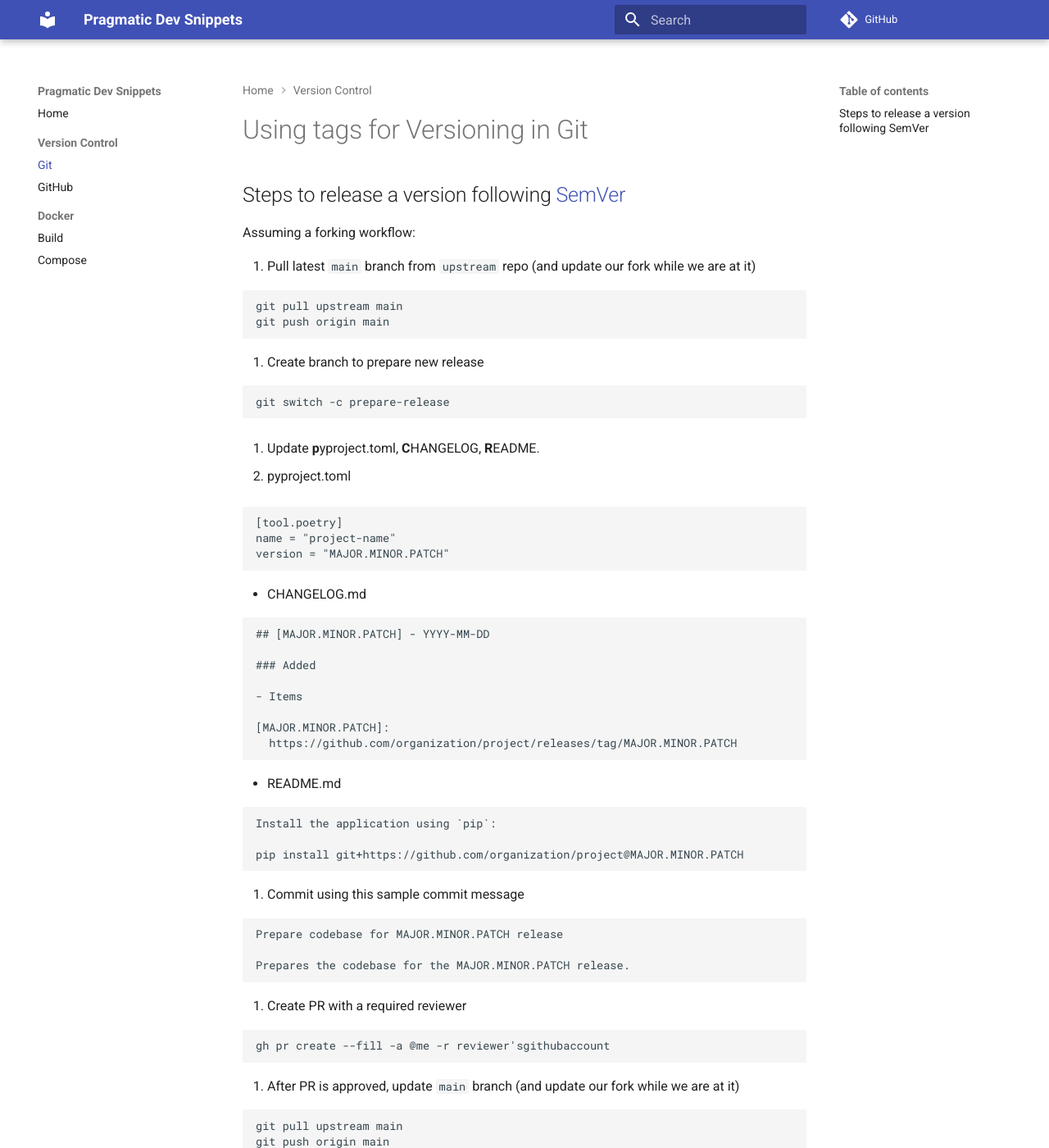
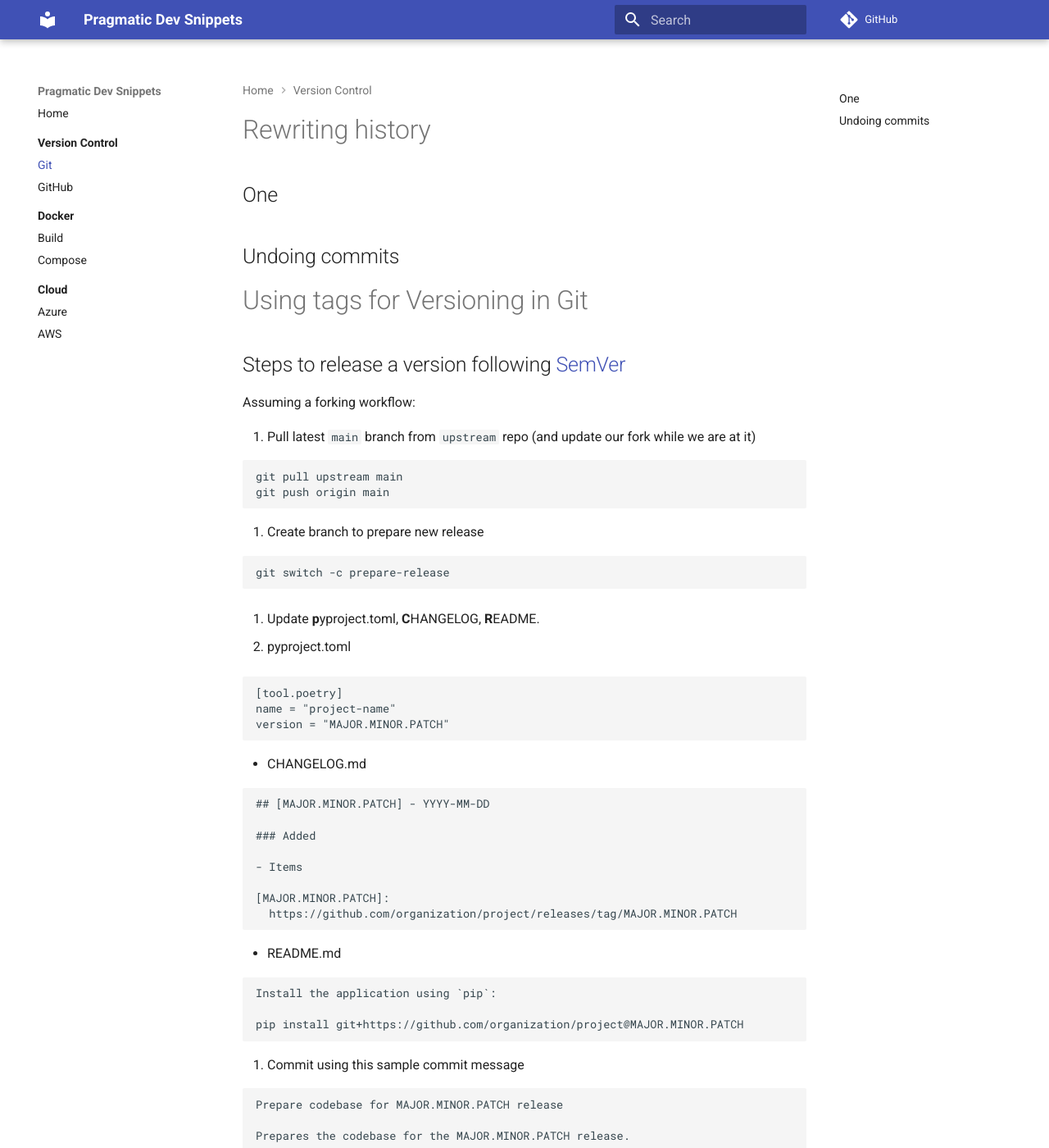
Before and after one commit to lalver1/coding-notes, an MkDocs documentation site: the page built from docs/version-control/git.md, in a window 1280 px wide and 1400 px high. Shown: the whole window at 82% size. Built offline with MkDocs 1.6.1 and Material for MkDocs 9.7.7, drawn with Linux system fonts in a browser that asks for light colours; comment, search, counter and statistics services are not loaded.

```diff
--- /dev/null
+++ b/docs/extra.css
@@ -0,0 +1,4 @@
+/* Hide only the TOC title on the right sidebar */
+.md-nav--secondary .md-nav__title {
+  display: none;
+}
--- a/docs/version-control/git.md
+++ b/docs/version-control/git.md
@@ -1,3 +1,8 @@
+# Rewriting history
+
+## One
+
+## Undoing commits
 
 # Using tags for Versioning in Git
 
--- a/mkdocs.yml
+++ b/mkdocs.yml
@@ -5,8 +5,11 @@
 theme:
   name: material
   features:
+    - navigation.indexes
+    - navigation.path
     - navigation.sections
-    - navigation.path
+    - navigation.tracking
+    - toc.follow
 
 markdown_extensions:
   - admonition
@@ -20,8 +23,17 @@
 nav:
   - Home: index.md
   - Version Control:
+    - version-control/index.md
     - Git: version-control/git.md
     - GitHub: version-control/github.md
   - Docker:
+    - docker/index.md
     - Build: docker/build.md
     - Compose: docker/compose.md
+  - Cloud:
+    - cloud/index.md
+    - Azure: cloud/azure.md
+    - AWS: cloud/aws.md
+
+extra_css:
+  - extra.css
```
Also changed, not shown: docs/cloud/aws.md (added, +1 -0 lines), docs/cloud/azure.md (added, +88 -0 lines), docs/cloud/index.md (added, +1 -0 lines), docs/version-control/github.md (+2 -0 lines), docs/docker/index.md (added), docs/version-control/index.md (added).
